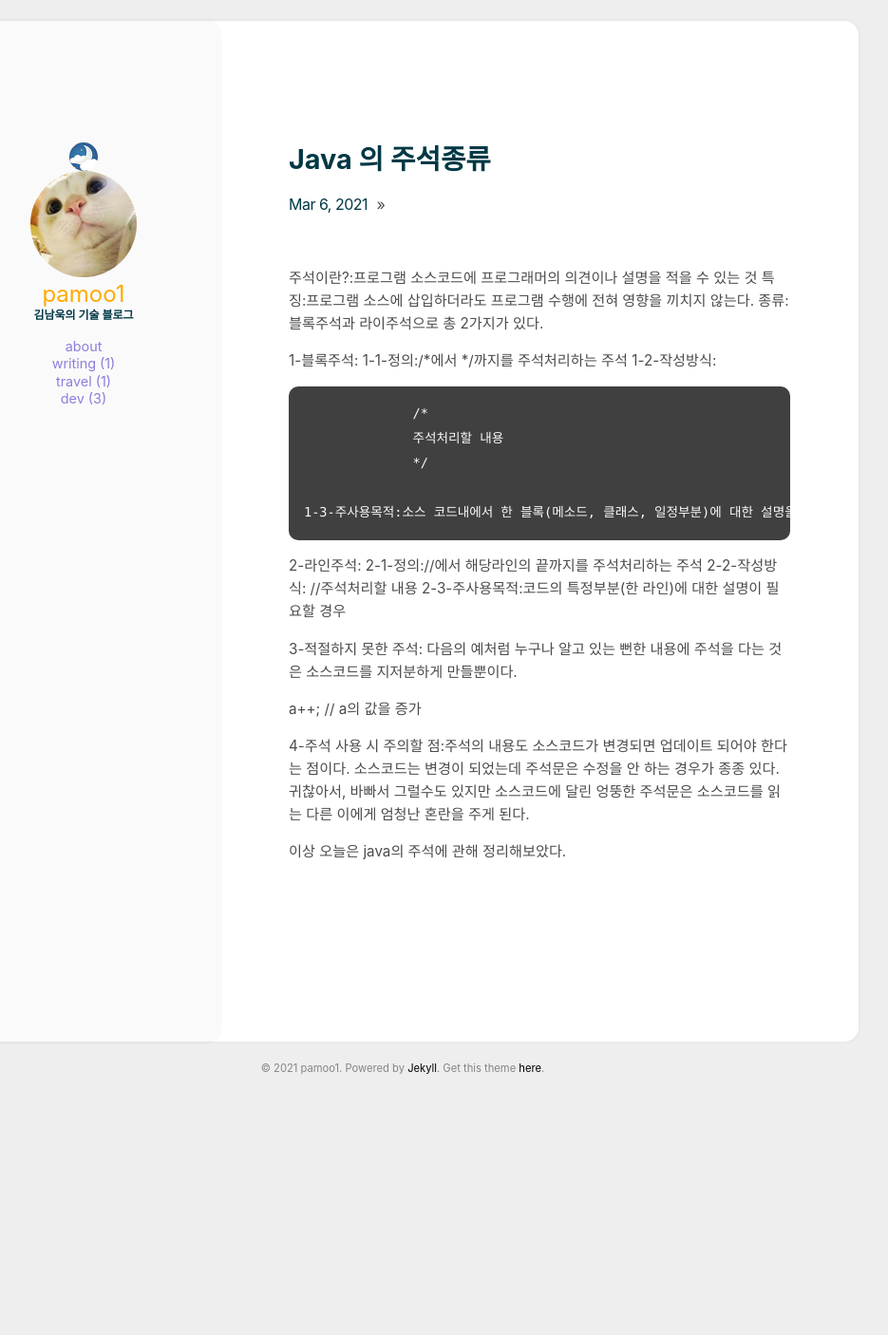
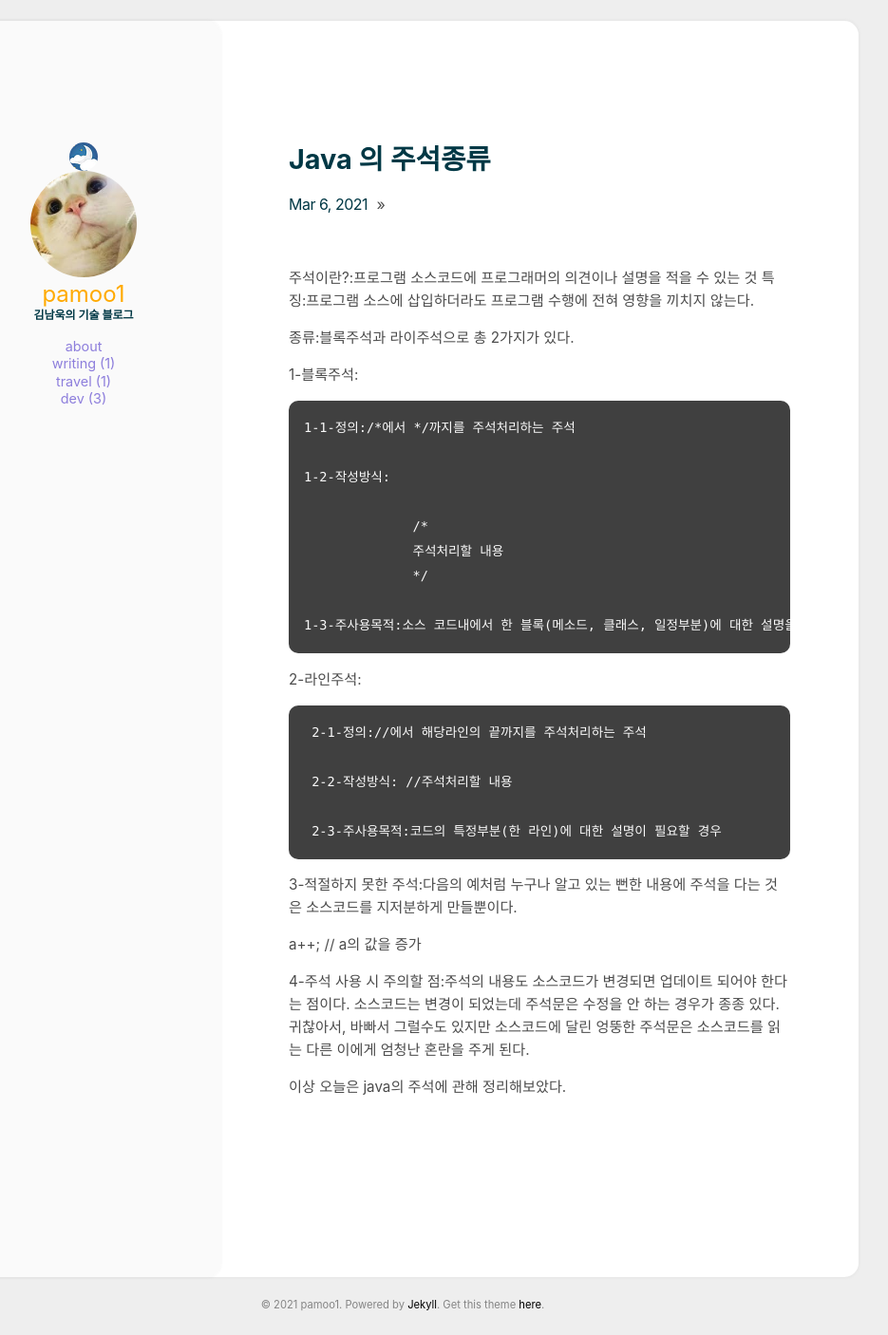
Before and after one commit to pamoo1/bloag, a Jekyll site: the page built from _posts/2021-03-06-java 의 주석종류.md, in a window 1280 px wide. Shown: the whole page at 95% size, without its empty margins (216-1151 px from the left). Built offline with Jekyll 4.4.1, drawn with Linux system fonts in a browser that asks for light colours; before the commit the page ends 1158 px from its top, so only the background shows below that.

```diff
--- a/_posts/2021-03-06-java 의 주석종류.md
+++ b/_posts/2021-03-06-java 의 주석종류.md
@@ -1,9 +1,12 @@
 주석이란?:프로그램 소스코드에 프로그래머의 의견이나 설명을 적을 수 있는 것
 특징:프로그램 소스에 삽입하더라도 프로그램 수행에 전혀 영향을 끼치지 않는다.
+
 종류:블록주석과 라이주석으로 총 2가지가 있다.
 
   1-블록주석:
+
     1-1-정의:/*에서 */까지를 주석처리하는 주석
+
     1-2-작성방식:
 
                   /*
@@ -13,12 +16,14 @@
     1-3-주사용목적:소스 코드내에서 한 블록(메소드, 클래스, 일정부분)에 대한 설명을 할 때
 
    2-라인주석:
-      2-1-정의://에서 해당라인의 끝까지를 주석처리하는 주석
-      2-2-작성방식: //주석처리할 내용
-      2-3-주사용목적:코드의 특정부분(한 라인)에 대한 설명이 필요할 경우
 
-   3-적절하지 못한 주석:
-다음의 예처럼 누구나 알고 있는 뻔한 내용에 주석을 다는 것은 소스코드를 지저분하게 만들뿐이다.
+     2-1-정의://에서 해당라인의 끝까지를 주석처리하는 주석
+
+     2-2-작성방식: //주석처리할 내용
+
+     2-3-주사용목적:코드의 특정부분(한 라인)에 대한 설명이 필요할 경우
+
+   3-적절하지 못한 주석:다음의 예처럼 누구나 알고 있는 뻔한 내용에 주석을 다는 것은 소스코드를 지저분하게 만들뿐이다.
 
   a++; // a의 값을 증가
 
```
